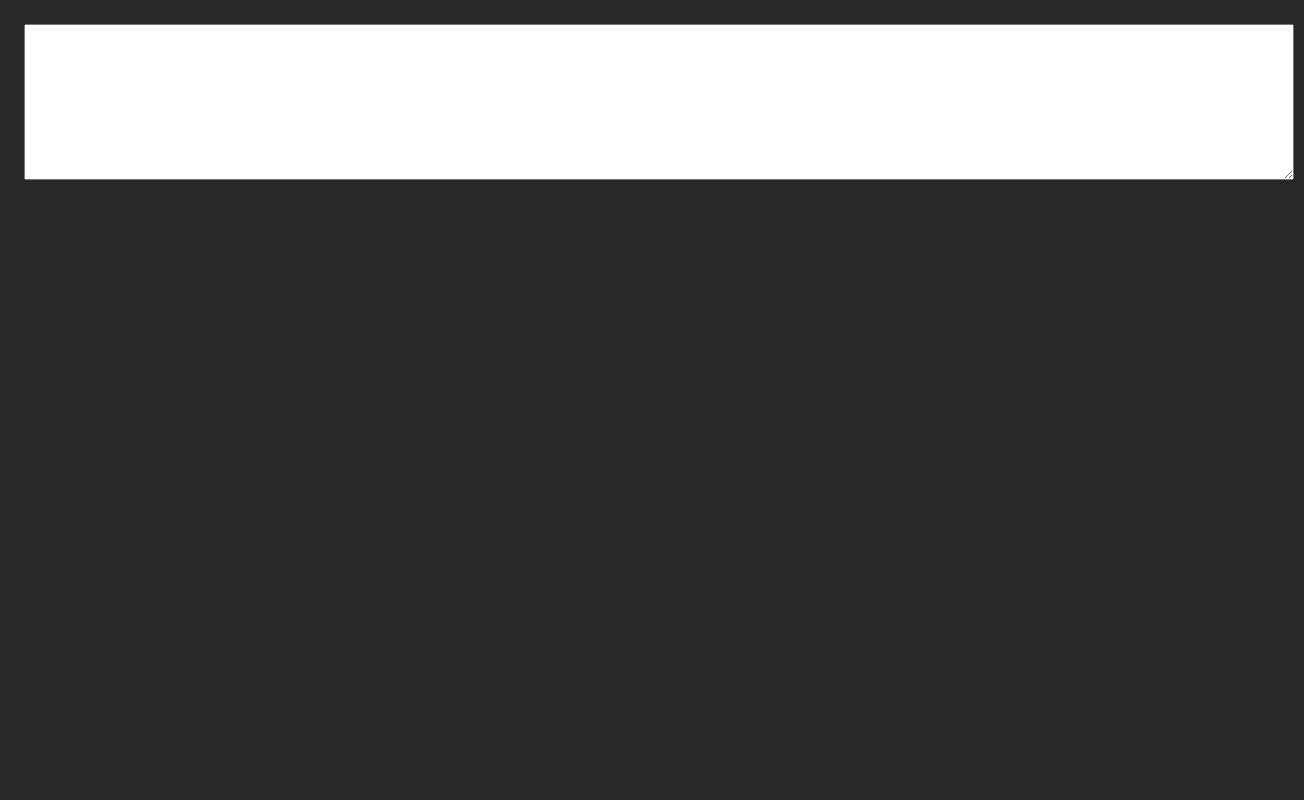
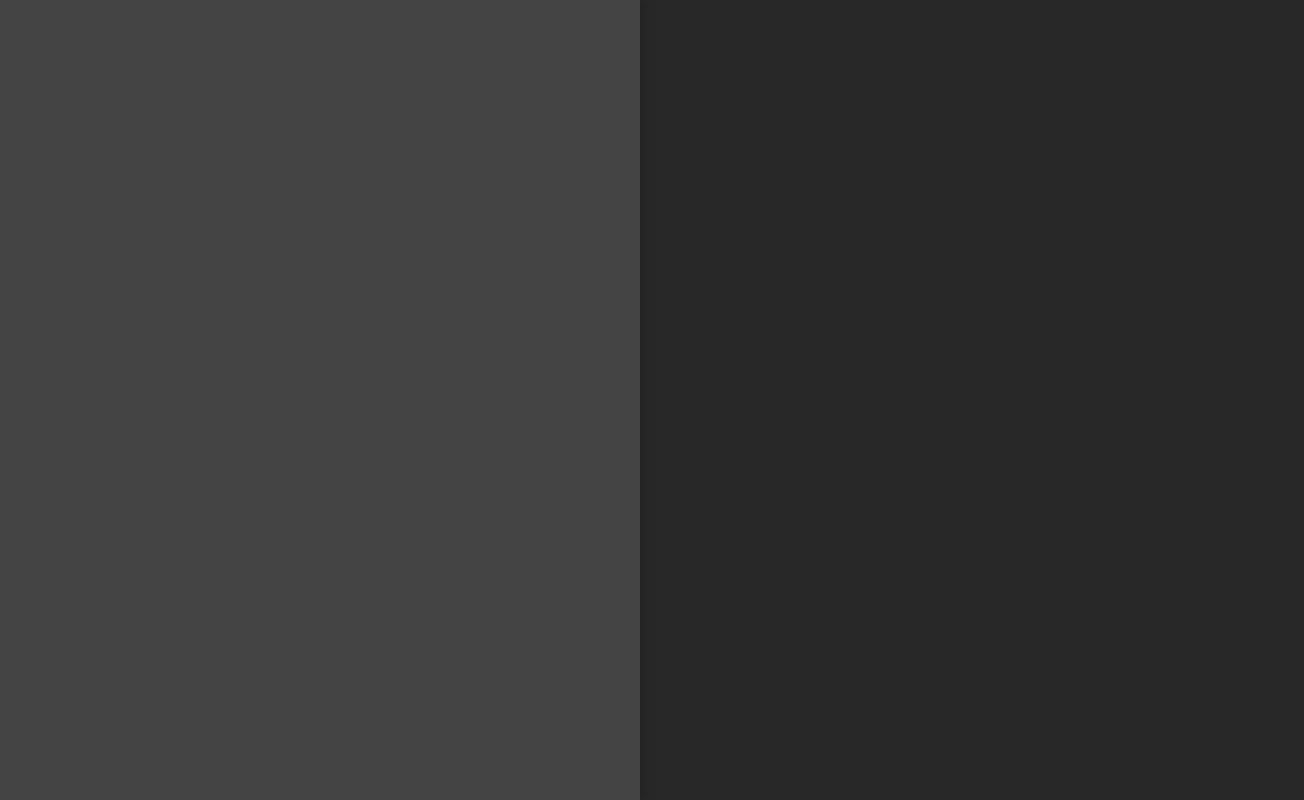
Before and after one commit to maxdumas/mathlet, a plain HTML site: page index.html in a window 1280 px wide. Shown: the whole page, 1304 px wide, since content can reach past the window. Drawn offline with nearby package versions, Linux system fonts and the light colour scheme.

Commit message:
Added styling.

```diff
--- a/app.css
+++ b/app.css
@@ -1,15 +1,54 @@
 body {
 	background-color: #282828;
-	color: #F8F8F2;
-	font-family: Helvetica, Arial, sans-serif;
+	color: #f8f8f2;
+	font-family: 'Helvetica Neue', Helvetica, Arial, sans-serif;
 	font-size: 18px;
 }
 
 .container {
 	width: 100%;
-	padding: 16px;
+}
+
+.left {
+	position: fixed;
+	top: 0;
+	left: 0;
+
+	width: 50%;
+	height: 100%;
+	box-sizing: border-box;
+	padding: 10px;
+	box-shadow: 2px 0 10px #222;
+
+	background-color: #444;
+}
+
+.right {
+	position: fixed;
+	top: 0;
+	left: 50%;
+
+	width: 50%;
+	box-sizing: border-box;
+	padding: 10px;
+}
+
+#contents {
+	overflow: scroll;
 }
 
 textarea {
+	box-sizing: border-box;
 	width: 100%;
+	height: 100%;
+	background-color: #444;
+	border: none;
+	resize: none;
+	color: #f8f8f2;
+	font-family: 'Consolas', monospace;
+	font-size: 16px;
 }
+
+textarea:focus {
+	border: none;
+	outline: none;
--- a/index.html
+++ b/index.html
@@ -10,9 +10,13 @@
 
 <body>
 	<div class="container">
-		<textarea id="text-input" rows="10"></textarea>
-		<div id="errors"></div>
-		<div id="contents"></div>
+		<div class="left">
+			<textarea id="text-input" rows="10"></textarea>
+			<div id="errors"></div>
+		</div>
+		<div class="right">
+			<div id="contents"></div>
+		</div>
 	</div>
 
 	<script>
```
